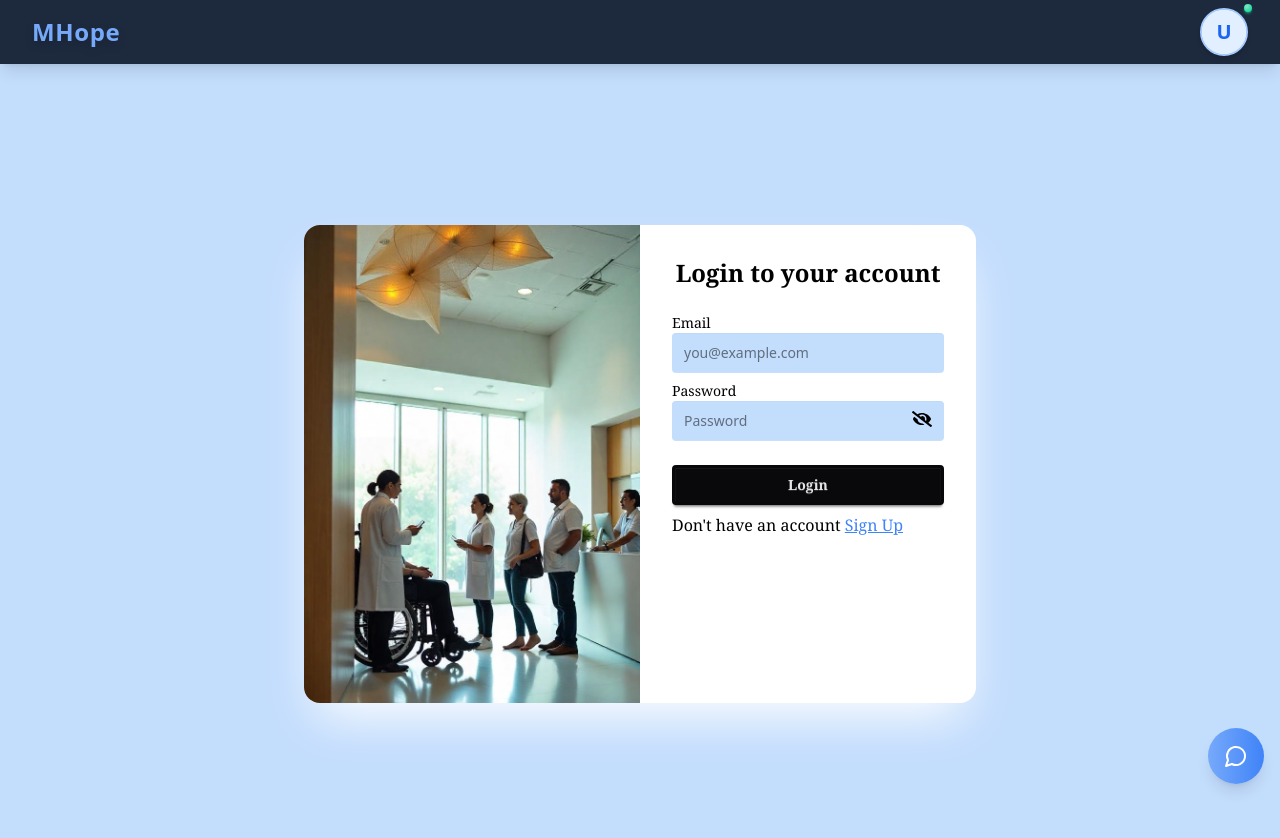
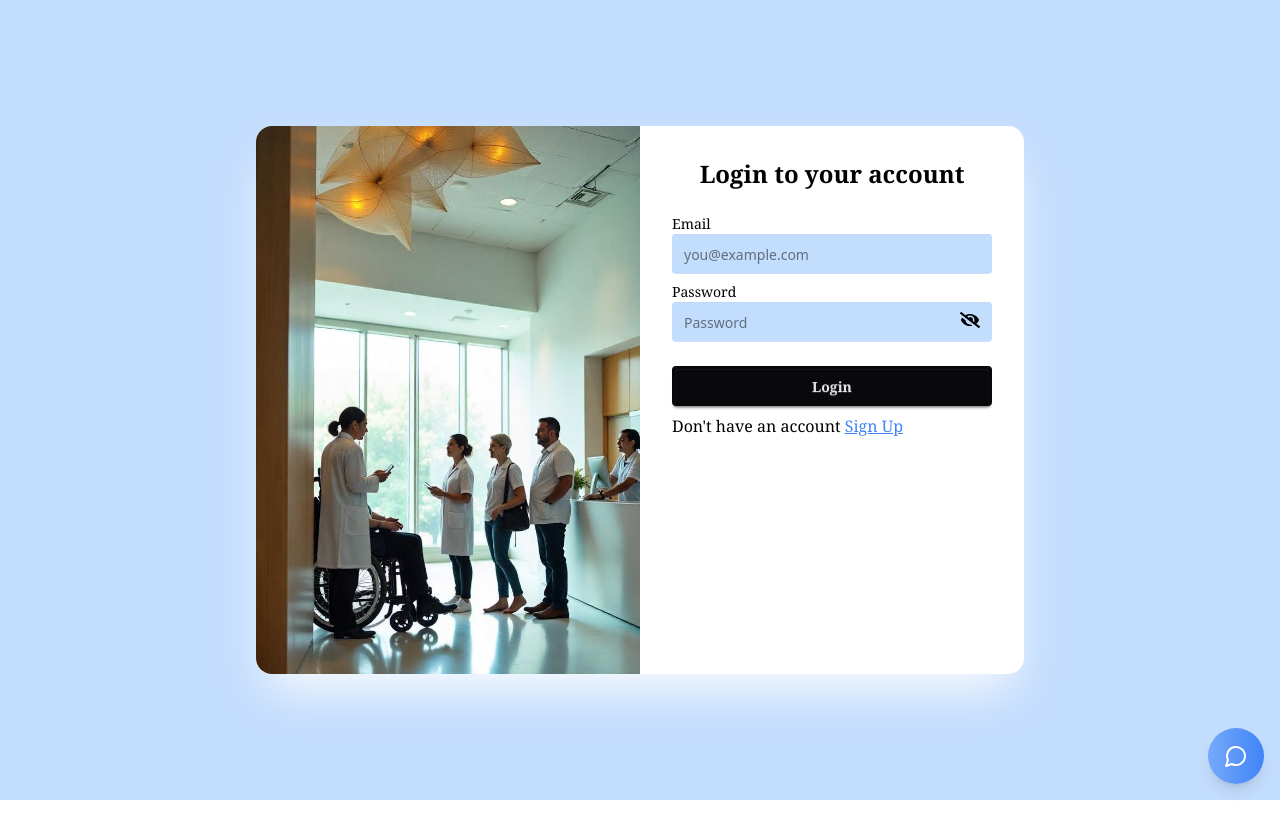
Before and after one commit to KushKK29/MHope, a React (Vite) app in the folder frontend/: page /login in a window 1280 px wide. Shown: the top 838 px of the page. After the commit the page ends 800 px from the top, so only its background shows below. Built offline with nearby package versions, Linux system fonts and the light colour scheme; what @vladmandic/human would draw is missing.

Commit message:
some errors resolved chanegs

```diff
--- a/frontend/src/App.jsx
+++ b/frontend/src/App.jsx
@@ -36,12 +36,13 @@ import MoreInfo from "./pages/MoreInfo";
 function App() {
   const location = useLocation();
   const isHome = location.pathname === "/";
+  const isLoginPage = location.pathname === "/login";
 
   return (
     <>
       <div className="bg-white">
         <ToastContainer position="top-right" autoClose={3000} />
-        {!isHome && <Navbar />}
+        {!isHome && !isLoginPage &&  <Navbar />}
         <Routes>
           <Route path="/" element={<Home />} />
           <Route path="/login" element={<Login />} />
--- a/frontend/src/pages/Login.jsx
+++ b/frontend/src/pages/Login.jsx
@@ -37,7 +37,7 @@ const Login = () => {
   }, []);
   return (
     <div className="flex justify-center items-center min-h-screen bg-blue-200 px-4 text-black">
-      <div className="bg-white rounded-2xl shadow-2xl shadow-base-100   flex flex-col md:flex-row overflow-hidden max-w-2xl w-2/3 h-auto md:min-h-1/2">
+      <div className="bg-white rounded-2xl shadow-2xl shadow-base-100   flex flex-col md:flex-row overflow-hidden max-w-3xl w-2/3 max-h-2xl md:min-h-1/2">
         <div className="hidden md:block md:w-1/2  items-center justify-center">
           <img
             src={randomImage}
--- a/frontend/src/pages/Patient/Dashboard.jsx
+++ b/frontend/src/pages/Patient/Dashboard.jsx
@@ -729,7 +729,7 @@ const Dashboard = () => {
                   style={{
                     borderRadius: "12px",
                     boxShadow: "0 2px 16px #0001",
-                    minHeight: "400px"
+                    minHeight: "400px",
                   }}
                 />
               </div>
```
